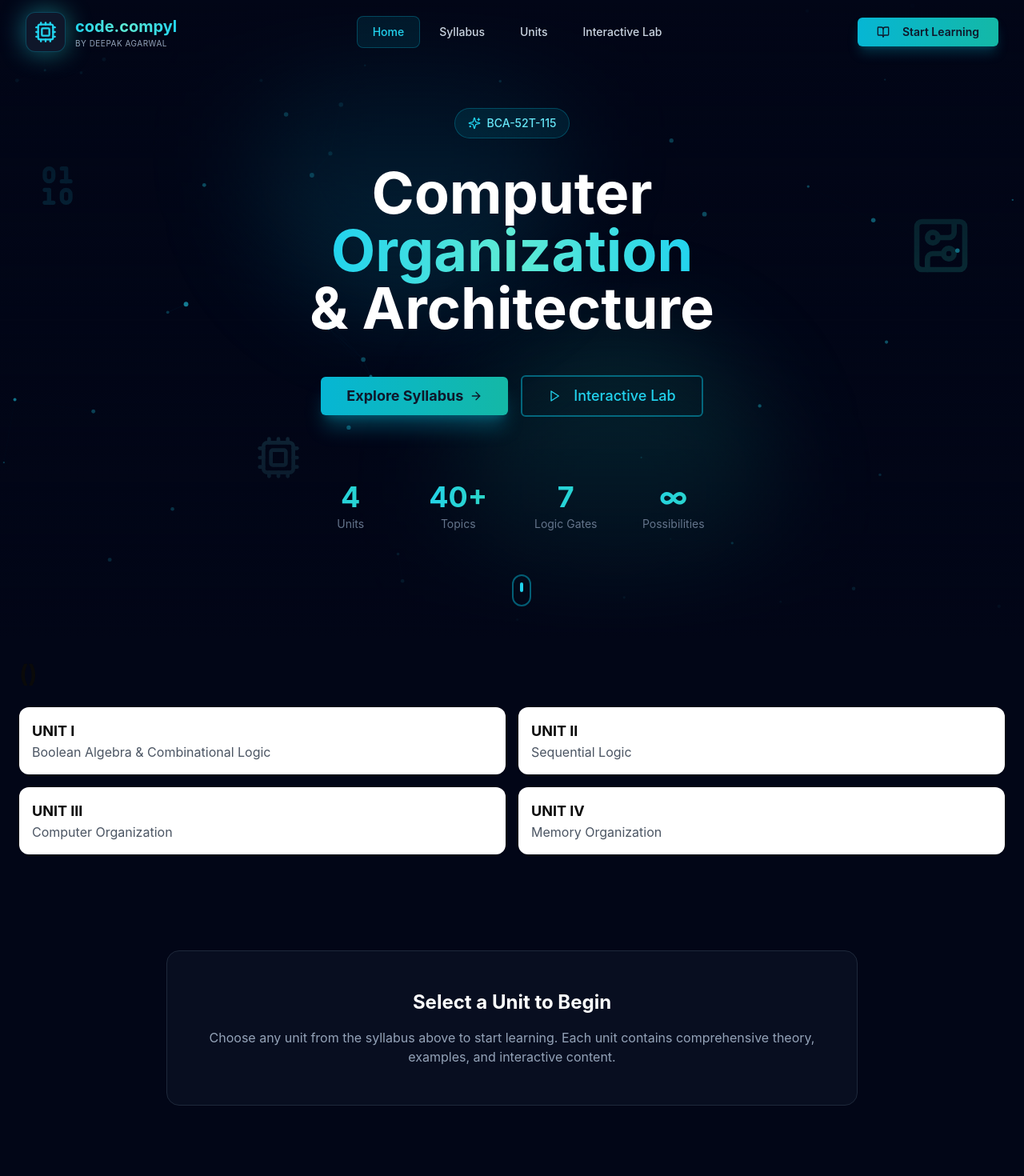
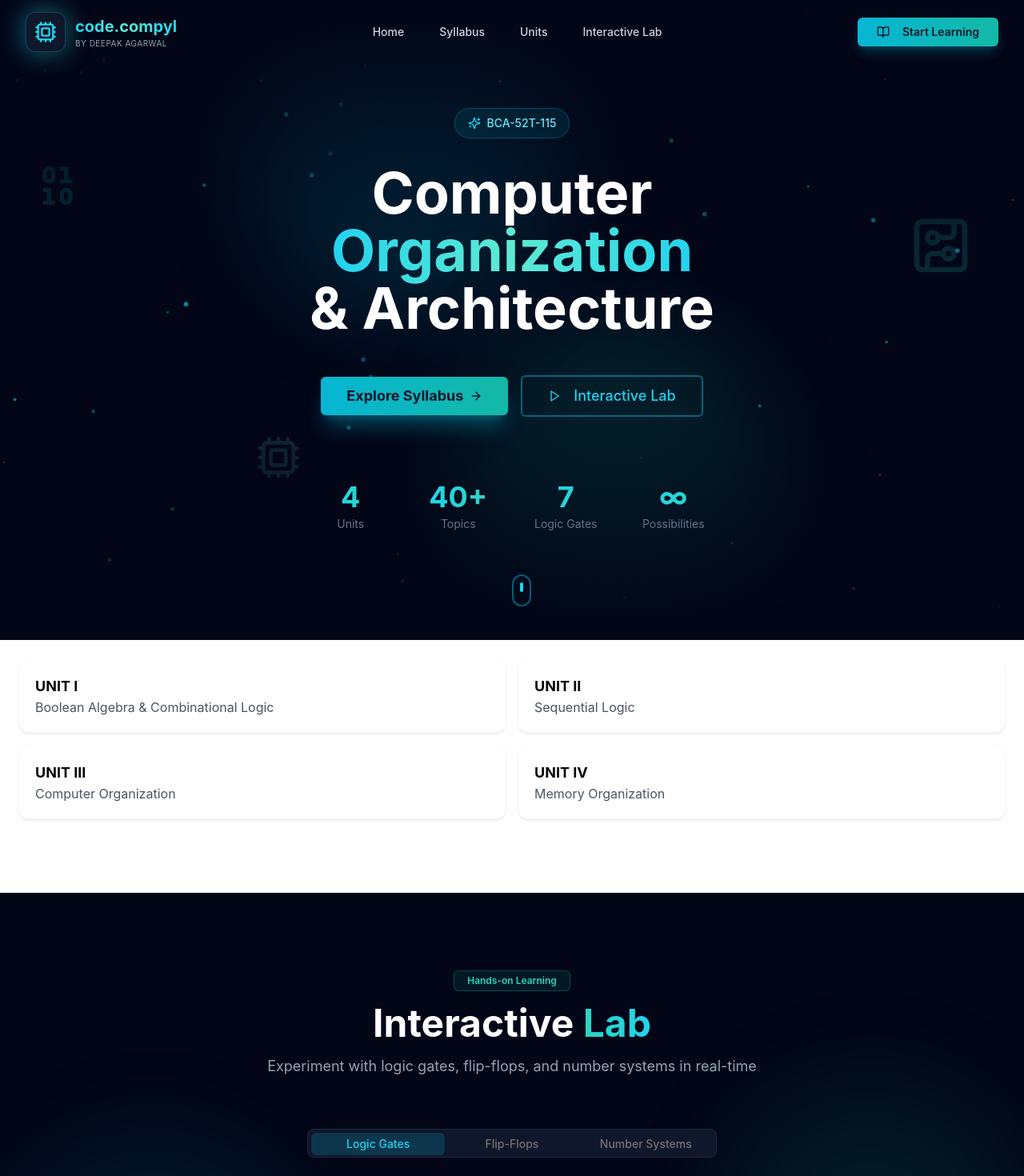
Before and after one commit to mr-deepak-agarwal/coa, a React (Create React App) app in the folder frontend/: page / in a window 1280 px wide. Shown: the top 1470 px of the page at 80% size. Built offline with nearby package versions, Linux system fonts and the light colour scheme.

Commit message:
Initial COA smart teaching platform 7

```diff
--- a/frontend/src/App.js
+++ b/frontend/src/App.js
@@ -1,118 +1,26 @@
-import React, { useState, useEffect, useRef } from 'react';
-import './App.css';
-import { BrowserRouter, Routes, Route } from 'react-router-dom';
-import Header from './components/Header';
-import HeroSection from './components/HeroSection';
-import SyllabusOverview from './components/SyllabusOverview';
-import UnitContent from './components/UnitContent';
-import InteractiveLab from './components/InteractiveLab';
-import Footer from './components/Footer';
+import { useState } from "react";
+import Header from "./components/Header";
+import HeroSection from "./components/HeroSection";
+import SyllabusOverview from "./components/SyllabusOverview";
+import UnitContent from "./components/UnitContent";
+import InteractiveLab from "./components/InteractiveLab";
+import Footer from "./components/Footer";
 
 function App() {
-  const [activeSection, setActiveSection] = useState('home');
   const [selectedUnit, setSelectedUnit] = useState(null);
 
-  const syllabusRef = useRef(null);
-  const unitsRef = useRef(null);
-  const interactiveRef = useRef(null);
+  return (
+    <>
+      <Header />
+      <HeroSection />
 
-  const handleNavigate = (section) => {
-    setActiveSection(section);
+      <SyllabusOverview setSelectedUnit={setSelectedUnit} />
 
-    if (section === 'home') {
-      window.scrollTo({ top: 0, behavior: 'smooth' });
-      setSelectedUnit(null);
-    } else if (section === 'syllabus') {
-      setSelectedUnit(null);
-      syllabusRef.current?.scrollIntoView({ behavior: 'smooth' });
-    } else if (section === 'units') {
-      unitsRef.current?.scrollIntoView({ behavior: 'smooth' });
-    } else if (section === 'interactive') {
-      setSelectedUnit(null);
-      interactiveRef.current?.scrollIntoView({ behavior: 'smooth' });
-    } else if (section.startsWith('unit-')) {
-      const unitId = parseInt(section.split('-')[1]);
-      setSelectedUnit(unitId);
-      unitsRef.current?.scrollIntoView({ behavior: 'smooth' });
-    }
-  };
+      <UnitContent selectedUnit={selectedUnit} />
 
-  const handleSelectUnit = (unitId) => {
-    setSelectedUnit(unitId);
-    setActiveSection('units');
-    setTimeout(() => {
-      unitsRef.current?.scrollIntoView({ behavior: 'smooth' });
-    }, 100);
-  };
-
-  const handleBackFromUnit = () => {
-    setSelectedUnit(null);
-    setActiveSection('syllabus');
-    syllabusRef.current?.scrollIntoView({ behavior: 'smooth' });
-  };
-
-  // Intersection Observer for active section
-  useEffect(() => {
-    const observer = new IntersectionObserver(
-      (entries) => {
-        entries.forEach((entry) => {
-          if (entry.isIntersecting) {
-            const id = entry.target.id;
-            if (id && !selectedUnit) {
-              setActiveSection(id);
-            }
-          }
-        });
-      },
-      { threshold: 0.3 }
-    );
-
-    const sections = document.querySelectorAll('section[id]');
-    sections.forEach((section) => observer.observe(section));
-
-    return () => observer.disconnect();
-  }, [selectedUnit]);
-
-  return (
-    <div className="App bg-slate-950 min-h-screen">
-      <BrowserRouter>
-        <Header activeSection={activeSection} onNavigate={handleNavigate} />
-
-        <main>
-          <section id="home">
-            <HeroSection onNavigate={handleNavigate} />
-          </section>
-
-          <div ref={syllabusRef}>
-            <SyllabusOverview onNavigate={handleNavigate} onSelectUnit={handleSelectUnit} />
-          </div>
-
-          <div ref={unitsRef}>
-            {selectedUnit ? (
-              <UnitContent selectedUnit={selectedUnit} onBack={handleBackFromUnit} />
-            ) : (
-              <section className="py-24 bg-slate-950" id="units">
-                <div className="max-w-4xl mx-auto px-4 text-center">
-                  <div className="bg-slate-900/50 rounded-2xl border border-slate-800 p-12">
-                    <h3 className="text-2xl font-bold text-white mb-4">Select a Unit to Begin</h3>
-                    <p className="text-slate-400">
-                      Choose any unit from the syllabus above to start learning. Each unit contains
-                      comprehensive theory, examples, and interactive content.
-                    </p>
-                  </div>
-                </div>
-              </section>
-            )}
-          </div>
-
-          <div ref={interactiveRef}>
-            <InteractiveLab />
-          </div>
-        </main>
-
-        <Footer onNavigate={handleNavigate} />
-      </BrowserRouter>
-    </div>
+      <InteractiveLab />
+      <Footer />
+    </>
   );
 }
 
--- a/frontend/src/components/SyllabusOverview.jsx
+++ b/frontend/src/components/SyllabusOverview.jsx
@@ -1,17 +1,14 @@
 import { courseData } from "../data/mockData";
 
-export default function SyllabusOverview() {
+export default function SyllabusOverview({ setSelectedUnit }) {
   return (
     <div className="p-6">
-      <h2 className="text-3xl font-bold mb-6">
-        {courseData.title} ({courseData.code})
-      </h2>
-
       <div className="grid md:grid-cols-2 gap-4">
         {courseData.units.map((unit, index) => (
           <div
             key={index}
-            className="bg-white p-4 rounded-xl shadow"
+            onClick={() => setSelectedUnit(index)}
+            className="bg-white p-5 rounded-xl shadow cursor-pointer hover:scale-105 transition"
           >
             <h3 className="font-bold text-lg">{unit.unit}</h3>
             <p className="text-gray-600">{unit.title}</p>
--- a/frontend/src/components/UnitContent.jsx
+++ b/frontend/src/components/UnitContent.jsx
@@ -1,19 +1,25 @@
 import { courseData } from "../data/mockData";
 
-export default function UnitContent() {
+export default function UnitContent({ selectedUnit }) {
+  if (selectedUnit === null) {
     return (
-    <div className="p-6 space-y-10">
-      {courseData.units.map((unit, i) => (
-        <div key={i}>
-          <h2 className="text-3xl font-bold mb-4">
+      <div className="text-center text-white mt-10 text-xl">
+        Select a Unit to Begin
+      </div>
+    );
+  }
+
+  const unit = courseData.units[selectedUnit];
+
+  return (
+    <div className="p-6 space-y-6">
+      <h2 className="text-3xl font-bold text-white">
         {unit.unit} – {unit.title}
       </h2>
 
-          {unit.topics.map((topic, j) => (
-            <div key={j} className="bg-white p-5 rounded-xl shadow mb-6">
-              <h3 className="text-xl font-semibold mb-3">
-                {topic.name}
-              </h3>
+      {unit.topics.map((topic, i) => (
+        <div key={i} className="bg-white p-5 rounded-xl shadow">
+          <h3 className="text-xl font-semibold mb-3">{topic.name}</h3>
 
           <img
             src={topic.image}
@@ -21,9 +27,7 @@ export default function UnitContent() {
             className="w-full max-w-xl rounded-lg mb-4"
           />
 
-              <p className="text-gray-700">{topic.theory}</p>
-            </div>
-          ))}
+          <p>{topic.theory}</p>
         </div>
       ))}
     </div>
--- a/frontend/src/data/mockData.js
+++ b/frontend/src/data/mockData.js
@@ -1,11 +1,9 @@
-// ✅ This satisfies HeroSection + Footer (OLD UI)
 export const courseInfo = {
   title: "Computer Organization & Architecture",
   code: "BCA-52T-115",
   description: "Interactive Smart Learning Platform for COA",
 };
 
-// ✅ This is used by your new syllabus + unit content
 export const courseData = {
   units: [
     {
@@ -24,18 +22,6 @@ export const courseData = {
           image:
             "https://upload.wikimedia.org/wikipedia/commons/6/6a/Multiplexer_4-to-1.svg",
         },
-        {
-          name: "Full Adder",
-          theory: "Performs binary addition.",
-          image:
-            "https://upload.wikimedia.org/wikipedia/commons/5/5d/Full_Adder.svg",
-        },
-        {
-          name: "Decoder",
-          theory: "Activates one output line.",
-          image:
-            "https://upload.wikimedia.org/wikipedia/commons/3/3b/2-to-4_Decoder.svg",
-        },
       ],
     },
     {
@@ -47,12 +33,6 @@ export const courseData = {
           theory: "SR, JK, D and T flip-flops store 1-bit data.",
           image:
             "https://upload.wikimedia.org/wikipedia/commons/0/0c/JK_Flip_Flop.svg",
-        },
-        {
-          name: "Registers",
-          theory: "Group of flip-flops for storage.",
-          image:
-            "https://upload.wikimedia.org/wikipedia/commons/8/8a/4-bit_shift_register.svg",
         },
       ],
     },
```
Lines whose indentation alone changed are shown as unchanged.
